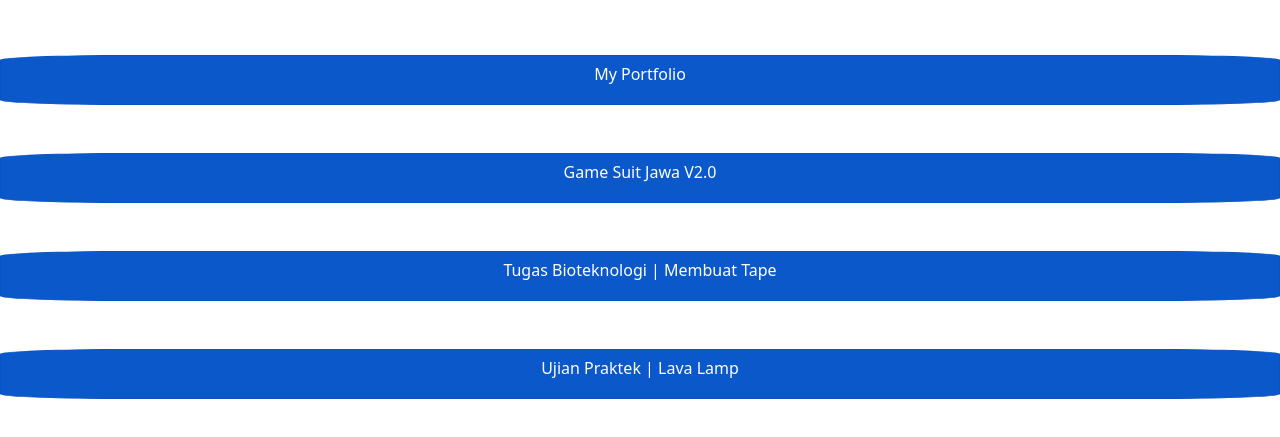
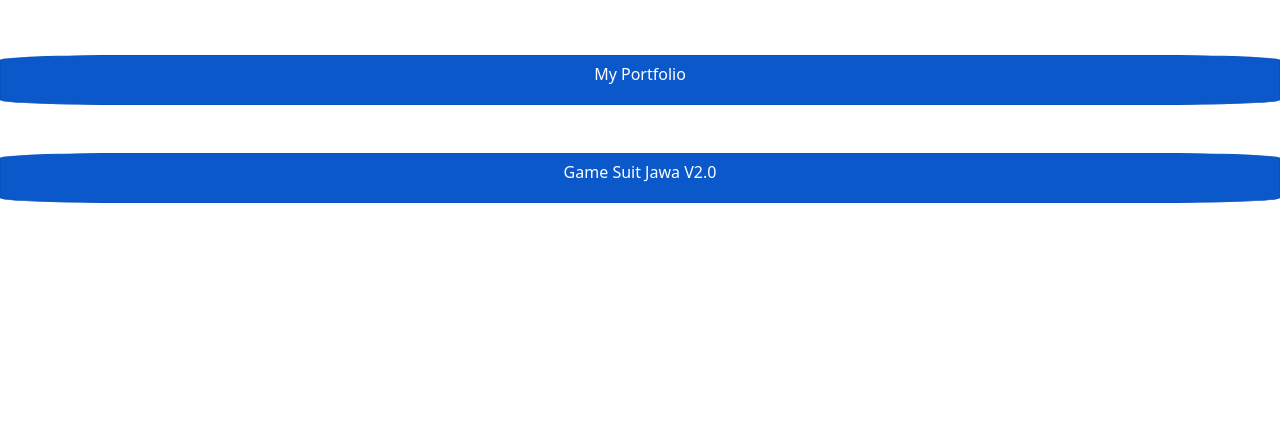
Before and after one commit to Assanto/myweb, a plain HTML site: page index.html in a window 1280 px wide. Shown: the part 119-556 px from the top of the page. Drawn offline with nearby package versions, Linux system fonts and the light colour scheme.

Commit message:
Update index.html
Menghapus List

```diff
--- a/index.html
+++ b/index.html
@@ -49,13 +49,6 @@
     <div class="btn-group">
       <a href="https://assanto.github.io/suitjawa/" target="_blank" class="btn btn-primary active" aria-current="page">Game Suit Jawa V2.0</a>
     </div>
-    <div class="btn-group">
-      <a href="https://assanto.github.io/bioteknologi/" target="_blank" class="btn btn-primary active" aria-current="page">Tugas Bioteknologi | Membuat Tape</a>
-    </div>
-    <div class="btn-group">
-      <a href="https://assanto.github.io/ujianpraktek/" target="_blank" class="btn btn-primary active" aria-current="page">Ujian Praktek | Lava Lamp</a>
-    </div>
-
     <!-- Optional JavaScript; choose one of the two! -->
 
     <!-- Option 1: Bootstrap Bundle with Popper -->
```
